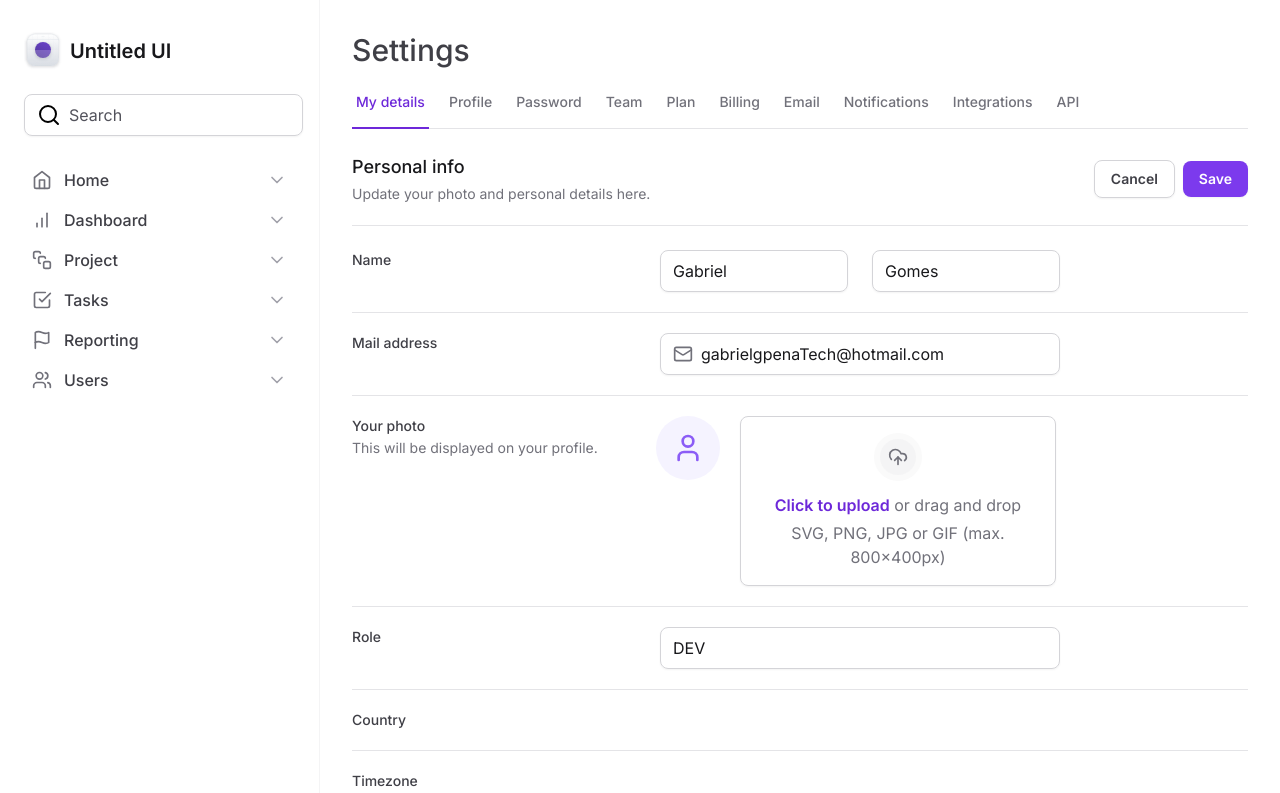
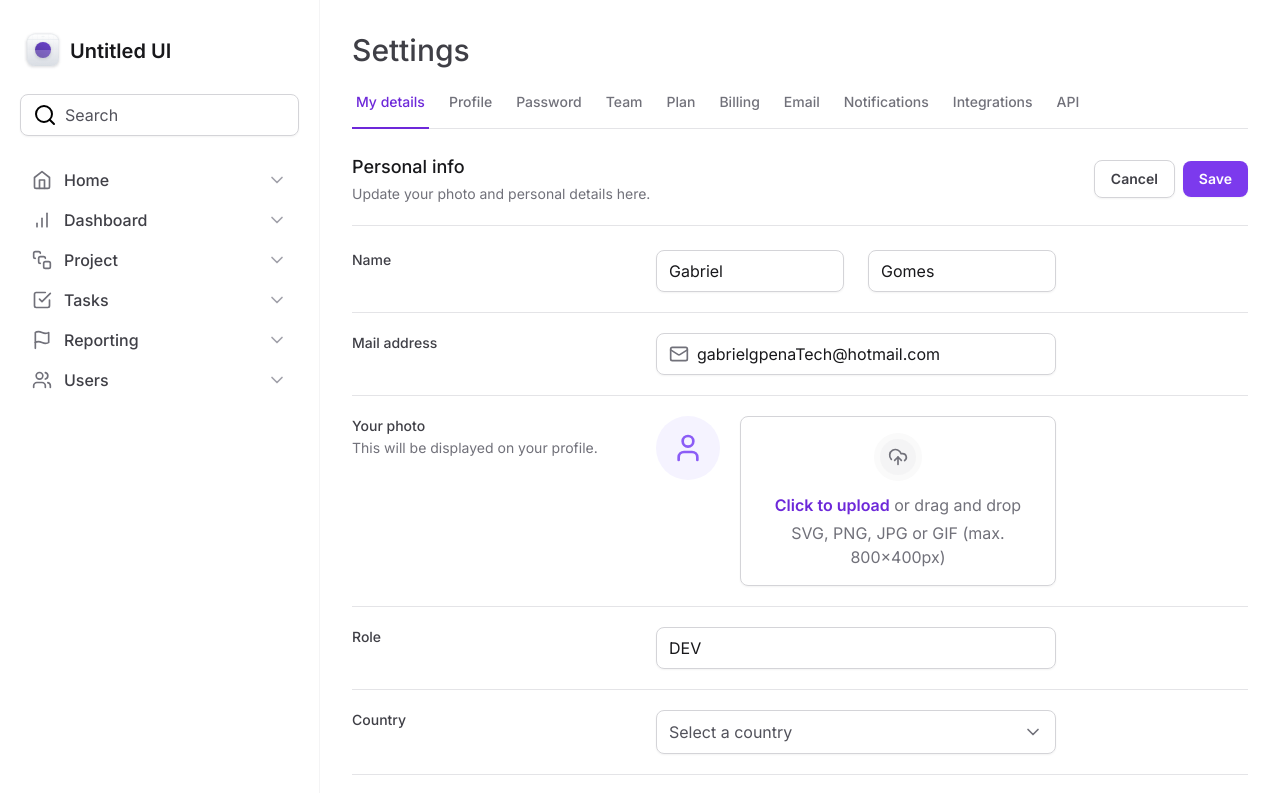
Before and after one commit to GabrielGPena793/tailwind_next, a Next.js app: page / in a window 1280 px wide. Shown: the top 793 px of the page. Built offline with nearby package versions, Linux system fonts and the light colour scheme.

Commit message:
feat: Select input

```diff
--- a/package.json
+++ b/package.json
@@ -9,6 +9,7 @@
     "lint": "next lint"
   },
   "dependencies": {
+    "@radix-ui/react-select": "^2.0.0",
     "@radix-ui/react-tabs": "^1.0.4",
     "framer-motion": "^10.16.4",
     "lucide-react": "^0.284.0",
--- a/src/app/page.tsx
+++ b/src/app/page.tsx
@@ -2,6 +2,8 @@ import { SettingsTabs } from '@/components/SettingsTabs'
 import * as Input from '@/components/Input'
 import * as FileInput from '@/components/Form/FileInput'
 import { Mail } from 'lucide-react'
+import { Select } from '@/components/Form/Select'
+import { SelectItem } from '@/components/Form/Select/SelectItem'
 
 export default function Home() {
   return (
@@ -112,7 +114,11 @@ export default function Home() {
             >
               Country
             </label>
-            <div></div>
+
+            <Select placeholder="Select a country">
+              <SelectItem text="Brasil" value="br" />
+              <SelectItem text="Unite State" value="us" />
+            </Select>
           </div>
 
           <div className="grid grid-cols-form gap-6 pt-5">
@@ -122,7 +128,13 @@ export default function Home() {
             >
               Timezone
             </label>
-            <div></div>
+            <Select placeholder="Select a country">
+              <SelectItem
+                text="Pacific Standard Time (UTC−08:00)"
+                value="utc8"
+              />
+              <SelectItem text="America São Paulo (UTC−03:00)" value="utc3" />
+            </Select>
           </div>
 
           <div className="grid grid-cols-form gap-6 pt-5">
--- /dev/null
+++ b/src/components/Form/Select/SelectItem.tsx
@@ -0,0 +1,23 @@
+'use client'
+
+import * as Select from '@radix-ui/react-select'
+import { Check } from 'lucide-react'
+
+type SelectItemProps = Select.SelectItemProps & {
+  text: string
+}
+
+export function SelectItem({ text, ...props }: SelectItemProps) {
+  return (
+    <Select.Item
+      className="flex items-center justify-between gap-2 px-3 py-2.5 outline-none data-[highlighted]:bg-zinc-50"
+      {...props}
+    >
+      <Select.ItemText>{text}</Select.ItemText>
+
+      <Select.ItemIndicator>
+        <Check className="h-4 w-4 text-violet-500" />
+      </Select.ItemIndicator>
+    </Select.Item>
+  )
+}
--- /dev/null
+++ b/src/components/Form/Select/index.tsx
@@ -0,0 +1,34 @@
+'use client'
+
+import * as RadixSelect from '@radix-ui/react-select'
+import { Check, ChevronDown } from 'lucide-react'
+import { ReactNode } from 'react'
+
+interface SelectProps {
+  children: ReactNode
+  placeholder: string
+}
+
+export function Select({ children, placeholder }: SelectProps) {
+  return (
+    <RadixSelect.Root>
+      <RadixSelect.Trigger className="flex h-11 w-full items-center justify-between gap-2 rounded-lg border border-zinc-300 px-3 py-2 shadow-sm data-[placeholder]:text-zinc-600">
+        <RadixSelect.Value placeholder={placeholder} className="text-black" />
+        <RadixSelect.Icon>
+          <ChevronDown className="h-5 w-5 text-zinc-500" />
+        </RadixSelect.Icon>
+      </RadixSelect.Trigger>
+
+      <RadixSelect.Portal>
+        <RadixSelect.Content
+          side="bottom"
+          position="popper"
+          sideOffset={8}
+          className="z-10 w-[--radix-select-trigger-width] overflow-hidden rounded-lg border border-zinc-200 bg-white"
+        >
+          <RadixSelect.Viewport>{children}</RadixSelect.Viewport>
+        </RadixSelect.Content>
+      </RadixSelect.Portal>
+    </RadixSelect.Root>
+  )
+}
--- a/src/components/Input.tsx
+++ b/src/components/Input.tsx
@@ -26,7 +26,7 @@ type RootProps = ComponentProps<'div'>
 export function Root(props: RootProps) {
   return (
     <div
-      className="mx-1 flex w-full items-center gap-2 rounded-lg border border-zinc-300 px-3 py-2 shadow-sm"
+      className="flex w-full items-center gap-2 rounded-lg border border-zinc-300 px-3 py-2 shadow-sm"
       {...props}
     />
   )
```
Also changed, not shown: 1 other file (tests, documents, lock files or other folders).
